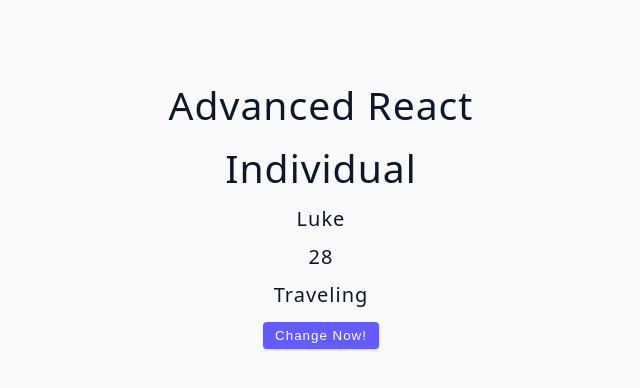
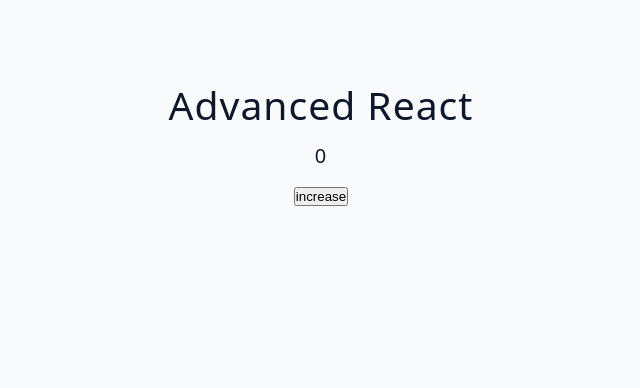
Before and after one commit to thenatural86/react-review, a React (Vite) app: page / in a window 1280 px wide. Shown: the top 388 px of the page, without its empty margins (319-959 px from the left). Built offline with nearby package versions, Linux system fonts and the light colour scheme.

Commit message:
returns prevstate in setter function

```diff
--- a/src/App.jsx
+++ b/src/App.jsx
@@ -1,4 +1,4 @@
-import Starter from './tutorial/01-useState/starter/04-useState-object'
+import Starter from './tutorial/01-useState/starter/01-error-example'
 
 function App() {
   return (
--- a/src/tutorial/01-useState/starter/01-error-example.jsx
+++ b/src/tutorial/01-useState/starter/01-error-example.jsx
@@ -3,7 +3,9 @@ import { useState } from 'react'
 const ErrorExample = () => {
   const [count, setCount] = useState(0)
   const increaseCount = () => {
-    setCount(count + 1)
+    setCount((prevState) => {
+      return prevState + 1
+    })
   }
 
   return (
--- a/src/tutorial/01-useState/starter/05-useState-gotcha.jsx
+++ b/src/tutorial/01-useState/starter/05-useState-gotcha.jsx
@@ -1,5 +1,5 @@
 const UseStateGotcha = () => {
-  return <h2>useState "gotcha"</h2>;
-};
+  return <h2></h2>
+}
 
-export default UseStateGotcha;
+export default UseStateGotcha
```
